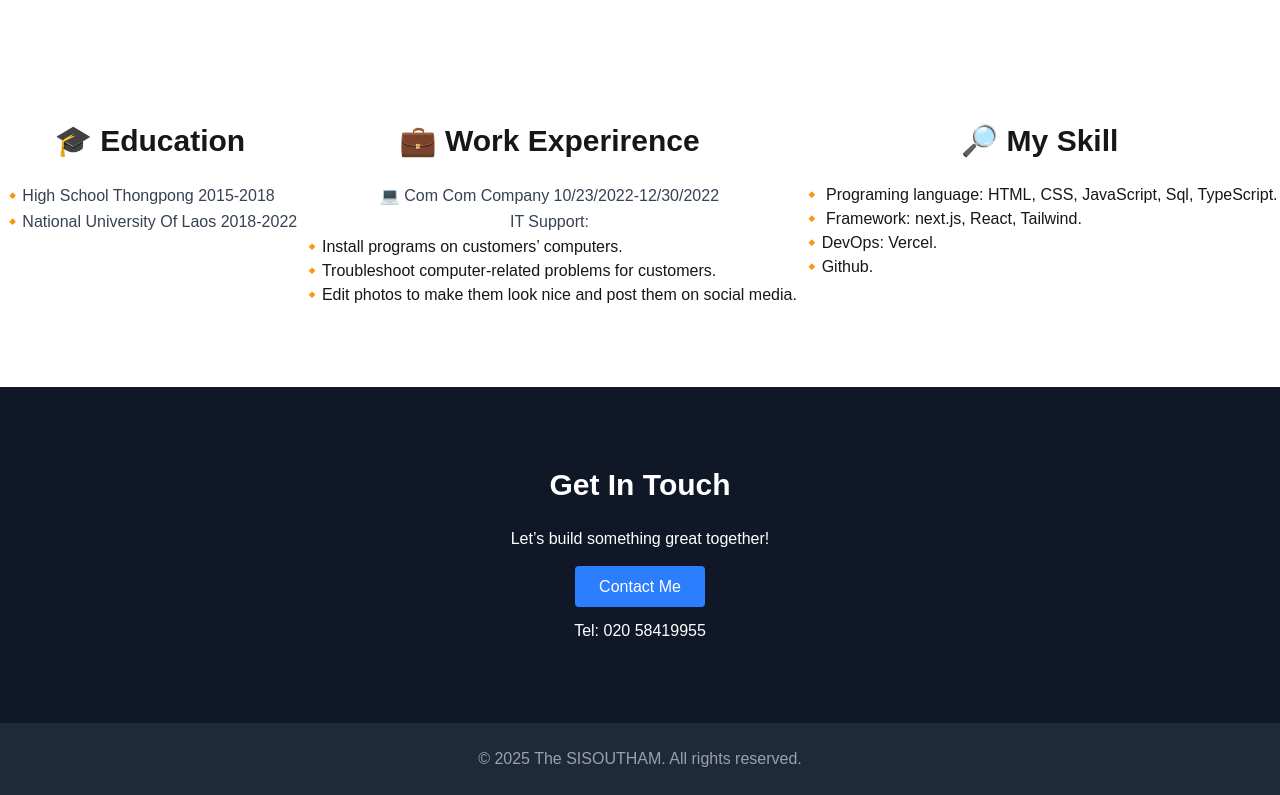
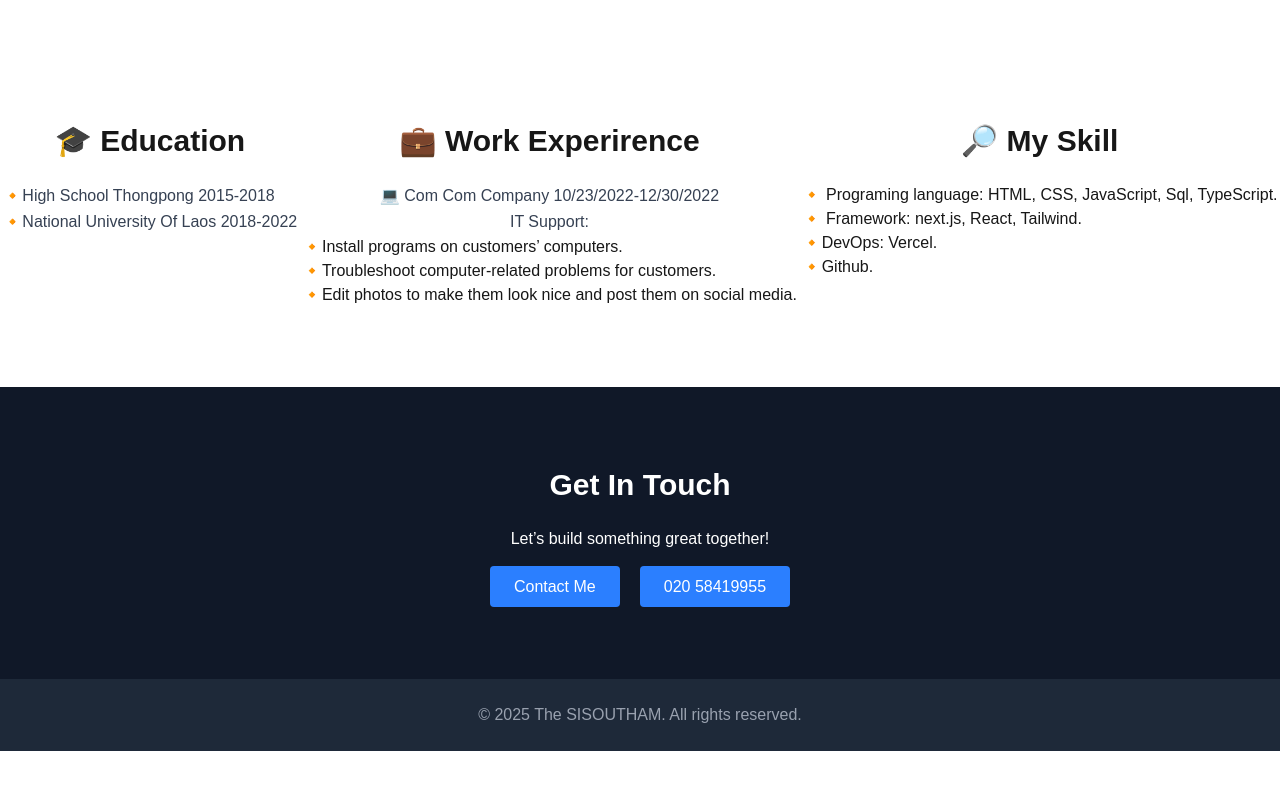
Before and after one commit to thesst24/my-protfolio, a Next.js app: page / in a window 1280 px wide. Shown: the part 509-1304 px from the top of the page. After the commit the page ends 1260 px from the top, so only its background shows below. Built offline with nearby package versions, Linux system fonts and the light colour scheme.

Commit message:
contact link whatapp

```diff
--- a/components/Contact.tsx
+++ b/components/Contact.tsx
@@ -5,11 +5,17 @@ export default function Contact() {
       <p className="mb-6">Let’s build something great together!</p>
       <a
         href="mailto:the.sst12@gmail.com"
-        className="bg-blue-500 px-6 py-3 rounded text-white hover:bg-blue-600"
+        className="bg-blue-500 px-6 py-3 rounded text-white hover:bg-blue-600 mr-5"
       >
         Contact Me
       </a>
-      <p className="mt-5">Tel: 020 58419955</p>
+      <a
+        href="https://wa.me/02058419955"
+        target="_blank"
+        className="bg-blue-500 px-6 py-3 rounded text-white hover:bg-blue-600"
+      >
+        020 58419955
+      </a>
     </section>
   );
 }
```
